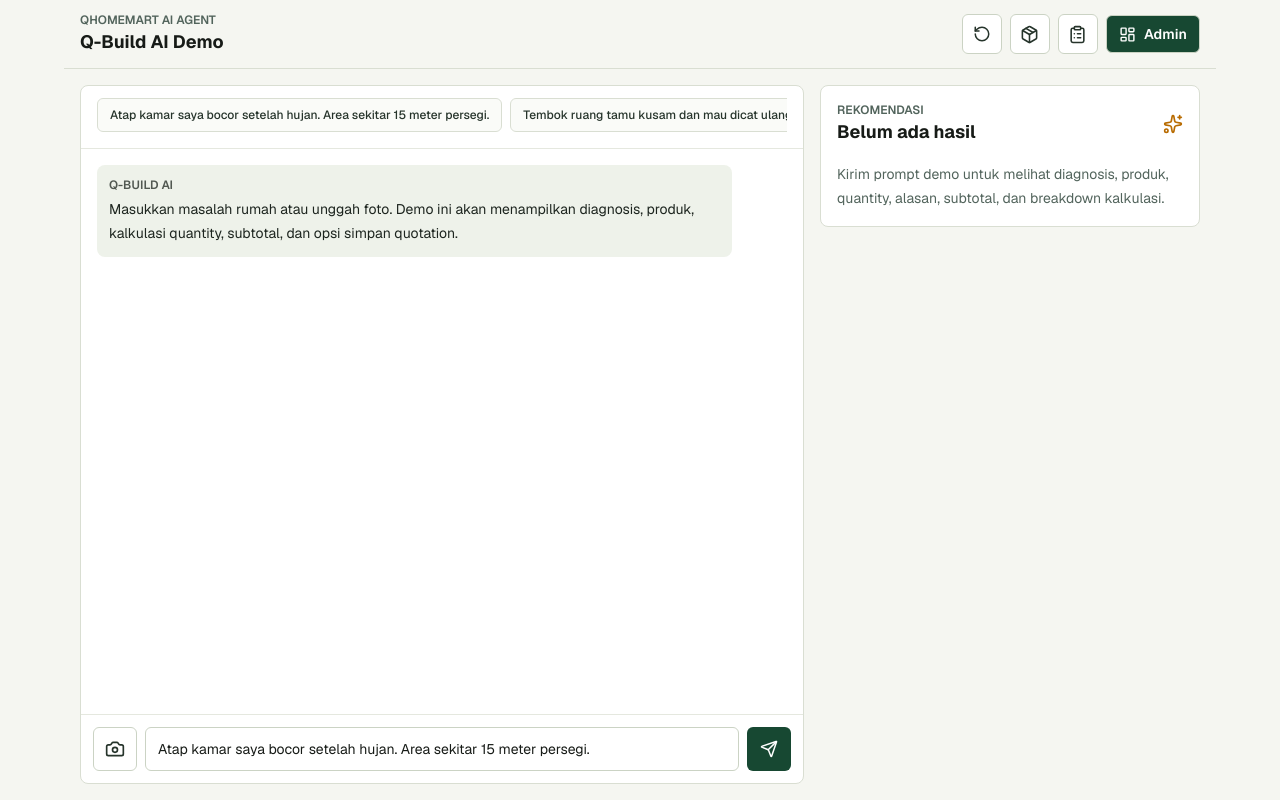
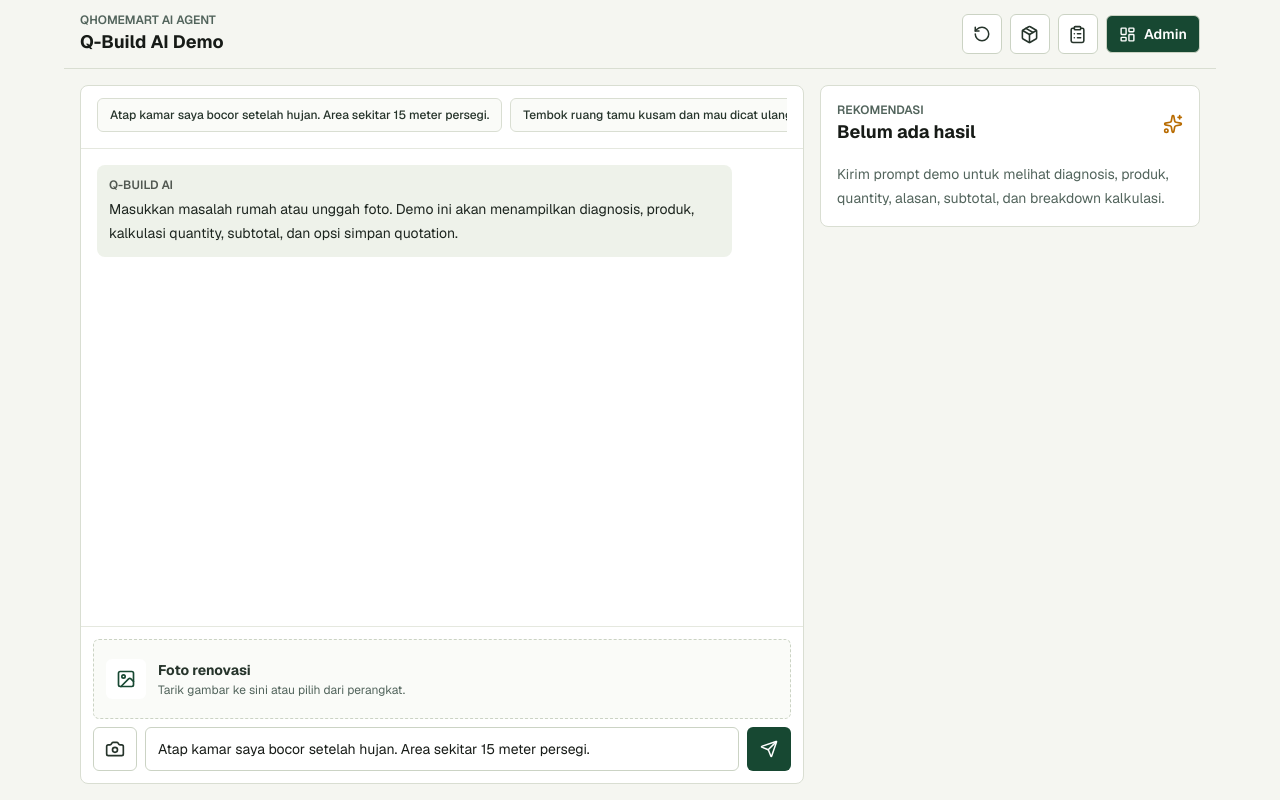
Before and after one commit to aqilaziz/q-build-ai, a Next.js app: page / in a window 1280 px wide. Built offline with nearby package versions, Linux system fonts and the light colour scheme.

Commit message:
feat: support drag and drop image upload

```diff
--- a/components/chat-demo.tsx
+++ b/components/chat-demo.tsx
@@ -20,7 +20,14 @@ import {
   Sparkles,
   X,
 } from "lucide-react";
-import { FormEvent, useMemo, useRef, useState, useSyncExternalStore } from "react";
+import {
+  DragEvent,
+  FormEvent,
+  useMemo,
+  useRef,
+  useState,
+  useSyncExternalStore,
+} from "react";
 import { AgentTraceField } from "@/components/agent-trace-field";
 import {
   AgentTraceStep,
@@ -251,6 +258,7 @@ export function ChatDemo() {
   const [saveState, setSaveState] = useState<"idle" | "saving" | "saved">(
     "idle",
   );
+  const [isImageDragActive, setIsImageDragActive] = useState(false);
   const imageInputRef = useRef<HTMLInputElement>(null);
 
   const toolSteps = useMemo(
@@ -279,6 +287,50 @@ export function ChatDemo() {
 
     if (imageInputRef.current) {
       imageInputRef.current.value = "";
+    }
+  }
+
+  function attachImage(file: File | null) {
+    if (!file) {
+      setAttachedImage(null);
+      return;
+    }
+
+    if (!file.type.startsWith("image/")) {
+      setError("File harus berupa gambar.");
+      return;
+    }
+
+    setError("");
+    setAttachedImage(file);
+  }
+
+  function clearAttachedImage() {
+    setAttachedImage(null);
+    if (imageInputRef.current) {
+      imageInputRef.current.value = "";
+    }
+  }
+
+  function handleImageDrop(event: DragEvent<HTMLDivElement>) {
+    event.preventDefault();
+    event.stopPropagation();
+    setIsImageDragActive(false);
+    attachImage(event.dataTransfer.files?.[0] ?? null);
+  }
+
+  function handleImageDragOver(event: DragEvent<HTMLDivElement>) {
+    event.preventDefault();
+    event.stopPropagation();
+    setIsImageDragActive(true);
+  }
+
+  function handleImageDragLeave(event: DragEvent<HTMLDivElement>) {
+    event.preventDefault();
+    event.stopPropagation();
+
+    if (!event.currentTarget.contains(event.relatedTarget as Node | null)) {
+      setIsImageDragActive(false);
     }
   }
 
@@ -347,10 +399,7 @@ export function ChatDemo() {
       setRecommendation(
         payload.type === "recommendation" ? payload.recommendation : null,
       );
-      setAttachedImage(null);
-      if (imageInputRef.current) {
-        imageInputRef.current.value = "";
-      }
+      clearAttachedImage();
     } catch (error) {
       setError(
         error instanceof Error
@@ -511,7 +560,7 @@ export function ChatDemo() {
                   </span>
                   <button
                     type="button"
-                    onClick={() => setAttachedImage(null)}
+                    onClick={clearAttachedImage}
                     className="shrink-0"
                     aria-label="Hapus foto"
                   >
@@ -520,6 +569,40 @@ export function ChatDemo() {
                 </div>
               ) : null}
 
+              <div
+                role="button"
+                tabIndex={0}
+                aria-label="Area upload foto drag and drop"
+                onClick={() => imageInputRef.current?.click()}
+                onKeyDown={(event) => {
+                  if (event.key === "Enter" || event.key === " ") {
+                    event.preventDefault();
+                    imageInputRef.current?.click();
+                  }
+                }}
+                onDrop={handleImageDrop}
+                onDragOver={handleImageDragOver}
+                onDragEnter={handleImageDragOver}
+                onDragLeave={handleImageDragLeave}
+                className={
+                  isImageDragActive
+                    ? "mb-2 flex min-h-20 cursor-pointer items-center gap-3 rounded-md border border-dashed border-[#174832] bg-[#edf5ee] px-3 py-3 text-sm text-[#174832]"
+                    : "mb-2 flex min-h-20 cursor-pointer items-center gap-3 rounded-md border border-dashed border-[#cbd3c4] bg-[#fafbf8] px-3 py-3 text-sm text-[#52645c]"
+                }
+              >
+                <span className="flex size-10 shrink-0 items-center justify-center rounded-md bg-white text-[#174832]">
+                  <ImageIcon size={20} />
+                </span>
+                <span className="min-w-0">
+                  <span className="block font-bold text-[#26342b]">
+                    Foto renovasi
+                  </span>
+                  <span className="mt-0.5 block text-xs">
+                    Tarik gambar ke sini atau pilih dari perangkat.
+                  </span>
+                </span>
+              </div>
+
               <div className="flex gap-2">
                 <input
                   ref={imageInputRef}
@@ -527,7 +610,7 @@ export function ChatDemo() {
                   accept="image/*"
                   className="hidden"
                   onChange={(event) =>
-                    setAttachedImage(event.currentTarget.files?.[0] ?? null)
+                    attachImage(event.currentTarget.files?.[0] ?? null)
                   }
                 />
                 <button
```
Also changed, not shown: 1 other file (tests, documents, lock files or other folders).
